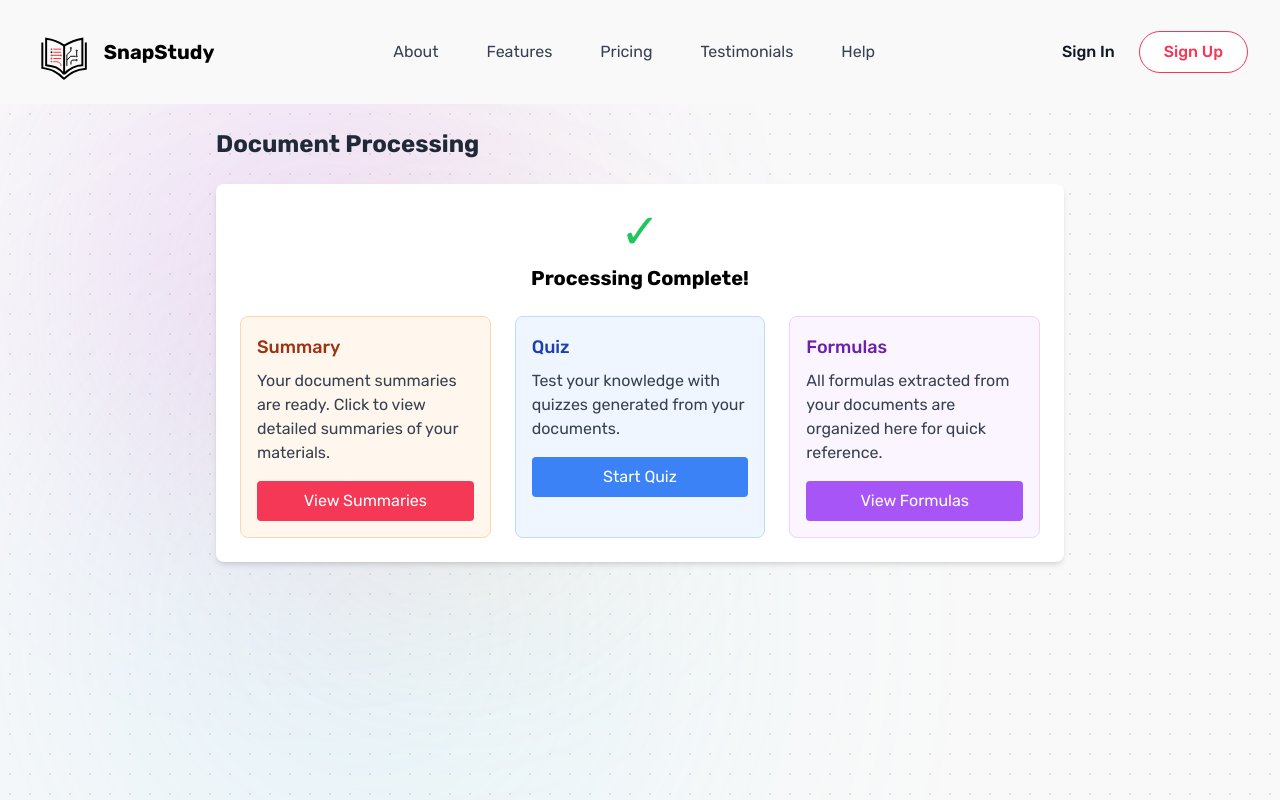
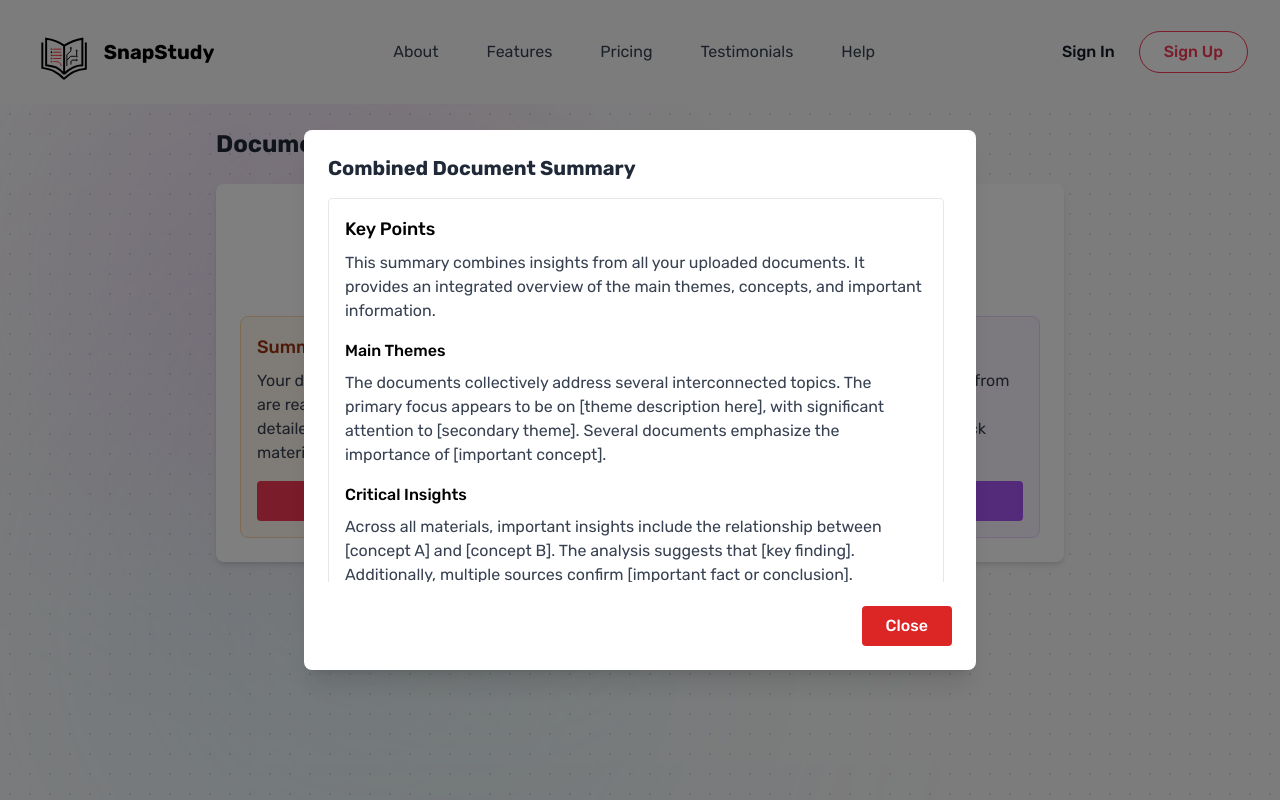
Before and after one commit to Arjav014/SnapStudy, a React (Vite) app in the folder frontend/: page /processing in a window 1280 px wide. Both pictures are taken after a click on the button "View Summaries". Built offline with nearby package versions, Linux system fonts and the light colour scheme.

Commit message:
UI changes

```diff
--- a/frontend/src/components/ProcessingContainer.jsx
+++ b/frontend/src/components/ProcessingContainer.jsx
@@ -1,29 +1,30 @@
-import React, { useState, useEffect } from "react";
+import React, { useState } from "react";
 import { useNavigate } from "react-router-dom";
 
 const ProcessingContainer = () => {
   const navigate = useNavigate();
   const [files, setFiles] = useState([]);
   const [isProcessing, setIsProcessing] = useState(false);
+  const [isModalOpen, setIsModalOpen] = useState(false);
+  const [isFormulaModalOpen, setIsFormulaModalOpen] = useState(false);
 
-  // useEffect(() => {
-  //   // Get files from sessionStorage
-  //   const storedFiles = sessionStorage.getItem("uploadedFiles");
-  //   if (storedFiles) {
-  //     setFiles(JSON.parse(storedFiles));
-  //   } else {
-  //     // If no files found, redirect back to upload page
-  //     navigate("/");
-  //     return;
-  //   }
+  // Functions to handle opening and closing the summary modal
+  const openModal = () => {
+    setIsModalOpen(true);
+  };
 
-  //   // Simulate processing time
-  //   const timer = setTimeout(() => {
-  //     setIsProcessing(false);
-  //   }, 3000);
+  const closeModal = () => {
+    setIsModalOpen(false);
+  };
 
-  //   return () => clearTimeout(timer);
-  // }, [navigate]);
+  // Functions to handle opening and closing the formula modal
+  const openFormulaModal = () => {
+    setIsFormulaModalOpen(true);
+  };
+
+  const closeFormulaModal = () => {
+    setIsFormulaModalOpen(false);
+  };
 
   return (
     <div className="container mx-auto p-6 max-w-4xl">
@@ -49,7 +50,10 @@ const ProcessingContainer = () => {
               <p className="text-gray-700">
                 Your document summaries are ready. Click to view detailed summaries of your materials.
               </p>
-              <button className="mt-4 w-full py-2 bg-orange-500 text-white rounded hover:bg-orange-600 transition">
+              <button
+                className="mt-4 w-full py-2 bg-orange-500 text-white rounded hover:bg-orange-600 transition"
+                onClick={openModal}
+              >
                 View Summaries
               </button>
             </div>
@@ -71,8 +75,145 @@ const ProcessingContainer = () => {
               <p className="text-gray-700">
                 All formulas extracted from your documents are organized here for quick reference.
               </p>
-              <button className="mt-4 w-full py-2 bg-purple-500 text-white rounded hover:bg-purple-600 transition">
+              <button
+                className="mt-4 w-full py-2 bg-purple-500 text-white rounded hover:bg-purple-600 transition"
+                onClick={openFormulaModal}
+              >
                 View Formulas
+              </button>
+            </div>
+          </div>
+        </div>
+      )}
+
+      {/* Modal/Popup for Combined Summary */}
+      {isModalOpen && (
+        <div className="fixed inset-0 bg-black bg-opacity-50 flex items-center justify-center z-50">
+          <div className="bg-white rounded-lg shadow-xl p-6 max-w-2xl w-full mx-4">
+            <div className="mb-4">
+              <h2 className="text-xl font-bold text-gray-800">Combined Document Summary</h2>
+            </div>
+
+            <div
+              className="max-h-96 overflow-y-auto pr-2"
+              style={{
+                scrollbarWidth: 'none', /* Firefox */
+                msOverflowStyle: 'none', /* IE 10+ */
+              }}
+            >
+              <style jsx>{`
+                div::-webkit-scrollbar {
+                  width: 0;
+                  height: 0;
+                  display: none;
+                }
+              `}</style>
+
+              {/* Combined summary content */}
+              <div className="p-4 border border-gray-200 rounded">
+                <h3 className="font-medium text-lg mb-2">Key Points</h3>
+                <p className="text-gray-700 mb-3">
+                  This summary combines insights from all your uploaded documents. It provides an integrated overview of the main themes, concepts, and important information.
+                </p>
+
+                <h4 className="font-medium text-md mt-4 mb-2">Main Themes</h4>
+                <p className="text-gray-700 mb-3">
+                  The documents collectively address several interconnected topics. The primary focus appears to be on [theme description here], with significant attention to [secondary theme]. Several documents emphasize the importance of [important concept].
+                </p>
+
+                <h4 className="font-medium text-md mt-4 mb-2">Critical Insights</h4>
+                <p className="text-gray-700 mb-3">
+                  Across all materials, important insights include the relationship between [concept A] and [concept B]. The analysis suggests that [key finding]. Additionally, multiple sources confirm [important fact or conclusion].
+                </p>
+
+                <h4 className="font-medium text-md mt-4 mb-2">Applications</h4>
+                <p className="text-gray-700">
+                  These concepts can be applied to [practical application]. The methodologies described are particularly relevant for [specific use case]. Further exploration is recommended in the areas of [recommendation].
+                </p>
+              </div>
+            </div>
+
+            <div className="mt-6 flex justify-end">
+              <button
+                onClick={closeModal}
+                className="py-2 px-6 bg-red-600 text-white rounded hover:bg-red-700 transition font-medium"
+              >
+                Close
+              </button>
+            </div>
+          </div>
+        </div>
+      )}
+
+      {/* Modal/Popup for Formulas */}
+      {isFormulaModalOpen && (
+        <div className="fixed inset-0 bg-black bg-opacity-50 flex items-center justify-center z-50">
+          <div className="bg-white rounded-lg shadow-xl p-6 max-w-2xl w-full mx-4">
+            <div className="mb-4">
+              <h2 className="text-xl font-bold text-gray-800">Extracted Formulas</h2>
+            </div>
+
+            <div
+              className="max-h-96 overflow-y-auto pr-2"
+              style={{
+                scrollbarWidth: 'none', /* Firefox */
+                msOverflowStyle: 'none', /* IE 10+ */
+              }}
+            >
+              <style jsx>{`
+                div::-webkit-scrollbar {
+                  width: 0;
+                  height: 0;
+                  display: none;
+                }
+              `}</style>
+
+              {/* Formulas content */}
+              <div className="p-4 border border-gray-200 rounded">
+                <h3 className="font-medium text-lg mb-2">Formulas</h3>
+                <p className="text-gray-700 mb-3">
+                  All formulas extracted from your documents are listed below for easy reference.
+                </p>
+
+                <h4 className="font-medium text-md mt-4 mb-2">Mechanics Formulas</h4>
+                <div className="bg-gray-50 p-3 rounded mb-3">
+                  <p className="font-medium">Newton's Second Law:</p>
+                  <p className="font-mono">F = ma</p>
+                  <p className="text-sm text-gray-600 mt-1">Force equals mass times acceleration</p>
+                </div>
+                <div className="bg-gray-50 p-3 rounded mb-3">
+                  <p className="font-medium">Kinetic Energy:</p>
+                  <p className="font-mono">KE = (1/2)mv²</p>
+                  <p className="text-sm text-gray-600 mt-1">Kinetic energy equals half of mass times velocity squared</p>
+                </div>
+
+                <h4 className="font-medium text-md mt-4 mb-2">Thermodynamics Formulas</h4>
+                <div className="bg-gray-50 p-3 rounded mb-3">
+                  <p className="font-medium">Ideal Gas Law:</p>
+                  <p className="font-mono">PV = nRT</p>
+                  <p className="text-sm text-gray-600 mt-1">Pressure times volume equals number of moles times gas constant times temperature</p>
+                </div>
+                <div className="bg-gray-50 p-3 rounded mb-3">
+                  <p className="font-medium">Entropy Change:</p>
+                  <p className="font-mono">ΔS = q/T</p>
+                  <p className="text-sm text-gray-600 mt-1">Change in entropy equals heat transfer divided by temperature</p>
+                </div>
+
+                <h4 className="font-medium text-md mt-4 mb-2">Electromagnetic Formulas</h4>
+                <div className="bg-gray-50 p-3 rounded">
+                  <p className="font-medium">Ohm's Law:</p>
+                  <p className="font-mono">V = IR</p>
+                  <p className="text-sm text-gray-600 mt-1">Voltage equals current times resistance</p>
+                </div>
+              </div>
+            </div>
+
+            <div className="mt-6 flex justify-end">
+              <button
+                onClick={closeFormulaModal}
+                className="py-2 px-6 bg-purple-600 text-white rounded hover:bg-purple-700 transition font-medium"
+              >
+                Close
               </button>
             </div>
           </div>
--- /dev/null
+++ b/package.json
@@ -0,0 +1,5 @@
+{
+  "dependencies": {
+    "@google/generative-ai": "^0.24.0"
+  }
+}
```
Also changed, not shown: 7 other files (tests, documents, lock files or other folders).
